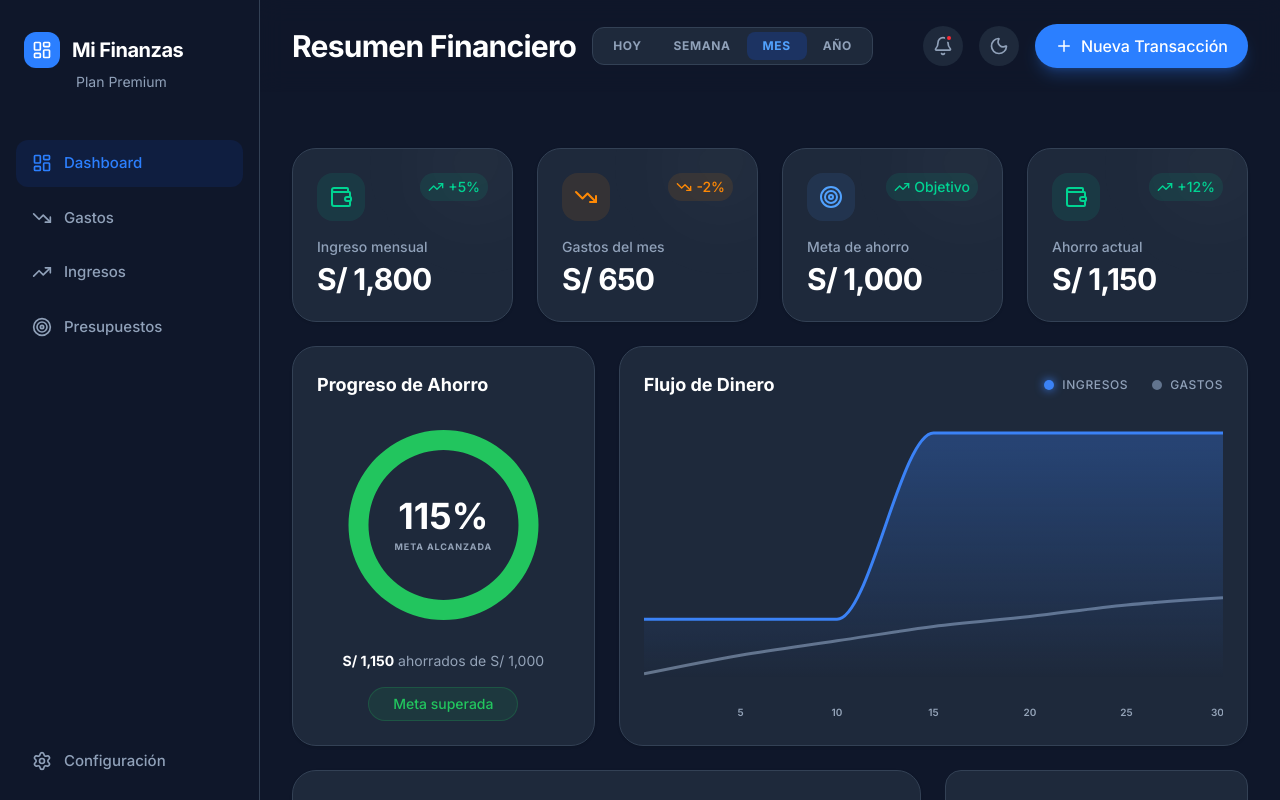
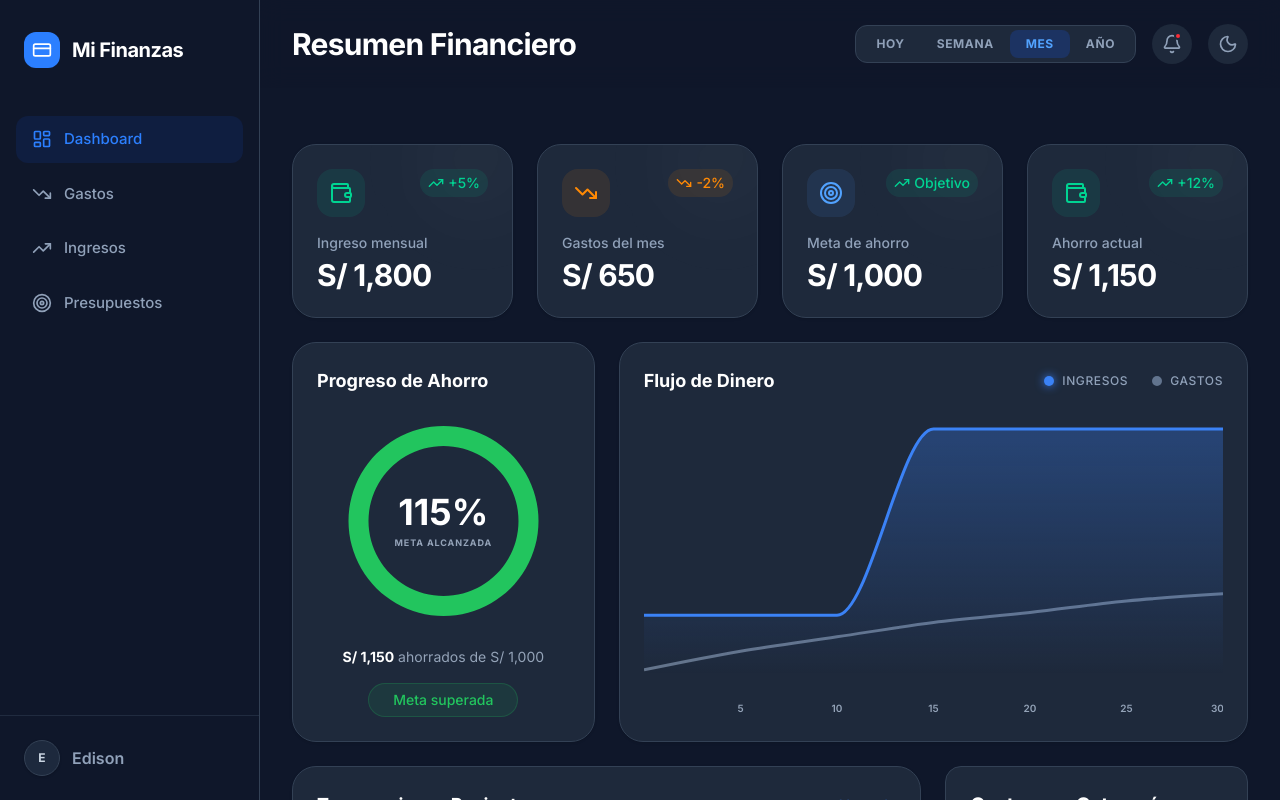
Before and after one commit to EdisonEncarnacion/finance-dashboard, a React (Vite) app: page / in a window 1280 px wide. Built offline with nearby package versions, Linux system fonts and the light colour scheme.

Commit message:
refactor: update sidebar with user profile and branding, and refine topbar layout for improved responsiveness.

```diff
--- a/src/components/Sidebar.jsx
+++ b/src/components/Sidebar.jsx
@@ -5,7 +5,7 @@ import {
     TrendingDown,
     Target,
     BarChart2,
-    Settings
+    CreditCard
 } from 'lucide-react';
 import clsx from 'clsx';
 import { twMerge } from 'tailwind-merge';
@@ -28,11 +28,10 @@ export function Sidebar({ activeTab, onChangeTab }) {
                 <div className="p-6 flex flex-col space-y-1 mt-2">
                     <div className="flex items-center space-x-3 text-white">
                         <div className="bg-blue-500 p-2 rounded-xl text-white">
-                            <LayoutDashboard size={20} />
+                            <CreditCard size={20} />
                         </div>
                         <h1 className="text-xl font-bold tracking-tight">Mi Finanzas</h1>
                     </div>
-                    <p className="text-slate-400 text-sm ml-[3.25rem]">Plan Premium</p>
                 </div>
 
                 <nav className="mt-6 px-4 space-y-2">
@@ -60,13 +59,13 @@ export function Sidebar({ activeTab, onChangeTab }) {
                 </nav>
             </div>
 
-            <div className="p-4">
-                <button
-                    className="w-full flex items-center space-x-3 px-4 py-3 rounded-xl text-slate-400 hover:bg-[var(--color-card-bg)] hover:text-white transition-all duration-200 ease-in-out group"
-                >
-                    <Settings size={20} className="text-slate-400 group-hover:text-white transition-colors" />
-                    <span className="font-medium text-[15px]">Configuración</span>
-                </button>
+            <div className="p-6 border-t border-[var(--color-border-dark)]/50">
+                <div className="flex items-center space-x-3 group cursor-pointer transition-all duration-200">
+                    <div className="w-9 h-9 rounded-full bg-slate-800 border border-[var(--color-border-dark)] flex items-center justify-center shadow-sm group-hover:border-blue-500/50 transition-all">
+                        <span className="text-xs font-bold text-slate-300">E</span>
+                    </div>
+                    <span className="font-semibold text-slate-400 group-hover:text-white transition-colors">Edison</span>
+                </div>
             </div>
         </aside>
     );
--- a/src/components/Topbar.jsx
+++ b/src/components/Topbar.jsx
@@ -4,9 +4,13 @@ import { ChevronDown, Bell, Moon, Plus } from 'lucide-react';
 export function Topbar({ activeTab, dateFilter, setDateFilter }) {
     if (activeTab === 'dashboard') {
         return (
-            <header className="flex flex-col md:flex-row md:items-center justify-between py-6 px-8 gap-4 sticky top-0 bg-[var(--color-main-bg)]/80 backdrop-blur-md z-10 border-b border-[var(--color-border-dark)]/50 md:border-none">
+            <header className="sticky top-0 bg-[var(--color-main-bg)]/80 backdrop-blur-md z-10 border-b border-[var(--color-border-dark)]/50 md:border-none">
+                <div className="flex flex-col md:flex-row md:items-center justify-between py-6 px-4 md:px-8 gap-4 w-full max-w-7xl mx-auto">
                     <div className="flex items-center space-x-4">
                         <h1 className="text-2xl md:text-3xl font-bold text-white tracking-tight hidden md:block">Resumen Financiero</h1>
+                    </div>
+
+                    <div className="flex items-center space-x-4 ml-auto">
                         <div className="flex items-center bg-[var(--color-card-bg)] p-1 rounded-xl border border-[var(--color-border-dark)] overflow-hidden">
                             {['hoy', 'semana', 'mes', 'año'].map((filter) => (
                                 <button
@@ -21,9 +25,6 @@ export function Topbar({ activeTab, dateFilter, setDateFilter }) {
                                 </button>
                             ))}
                         </div>
-                </div>
-
-                <div className="flex items-center space-x-4 ml-auto">
                         <button className="p-2.5 rounded-full bg-[var(--color-card-bg)] text-slate-400 hover:text-white transition-colors relative">
                             <Bell size={20} />
                             <span className="absolute top-2 right-2.5 w-2 h-2 bg-red-500 rounded-full border-2 border-[var(--color-card-bg)]"></span>
@@ -31,17 +32,15 @@ export function Topbar({ activeTab, dateFilter, setDateFilter }) {
                         <button className="p-2.5 rounded-full bg-[var(--color-card-bg)] text-slate-400 hover:text-white transition-colors hidden sm:block">
                             <Moon size={20} />
                         </button>
-                    <button className="flex items-center space-x-2 bg-blue-500 hover:bg-blue-600 text-white px-5 py-2.5 rounded-full font-medium shadow-lg shadow-blue-500/25 transition-all">
-                        <Plus size={18} />
-                        <span className="hidden sm:inline">Nueva Transacción</span>
-                    </button>
+                    </div>
                 </div>
             </header>
         );
     }
 
     return (
-        <header className="flex flex-col md:flex-row md:items-center justify-between py-6 px-8 gap-4 sticky top-0 bg-[var(--color-main-bg)]/80 backdrop-blur-md z-10 border-b border-[var(--color-border-dark)]/50 md:border-none">
+        <header className="sticky top-0 bg-[var(--color-main-bg)]/80 backdrop-blur-md z-10 border-b border-[var(--color-border-dark)]/50 md:border-none">
+            <div className="flex flex-col md:flex-row md:items-center justify-between py-6 px-4 md:px-8 gap-4 w-full max-w-7xl mx-auto">
                 <div className="flex items-center space-x-4 flex-1">
                     <div className="relative w-full max-w-md">
                         <svg
@@ -78,6 +77,7 @@ export function Topbar({ activeTab, dateFilter, setDateFilter }) {
                         </div>
                     </div>
                 </div>
+            </div>
         </header>
     );
 }
```
Lines whose indentation alone changed are shown as unchanged.
